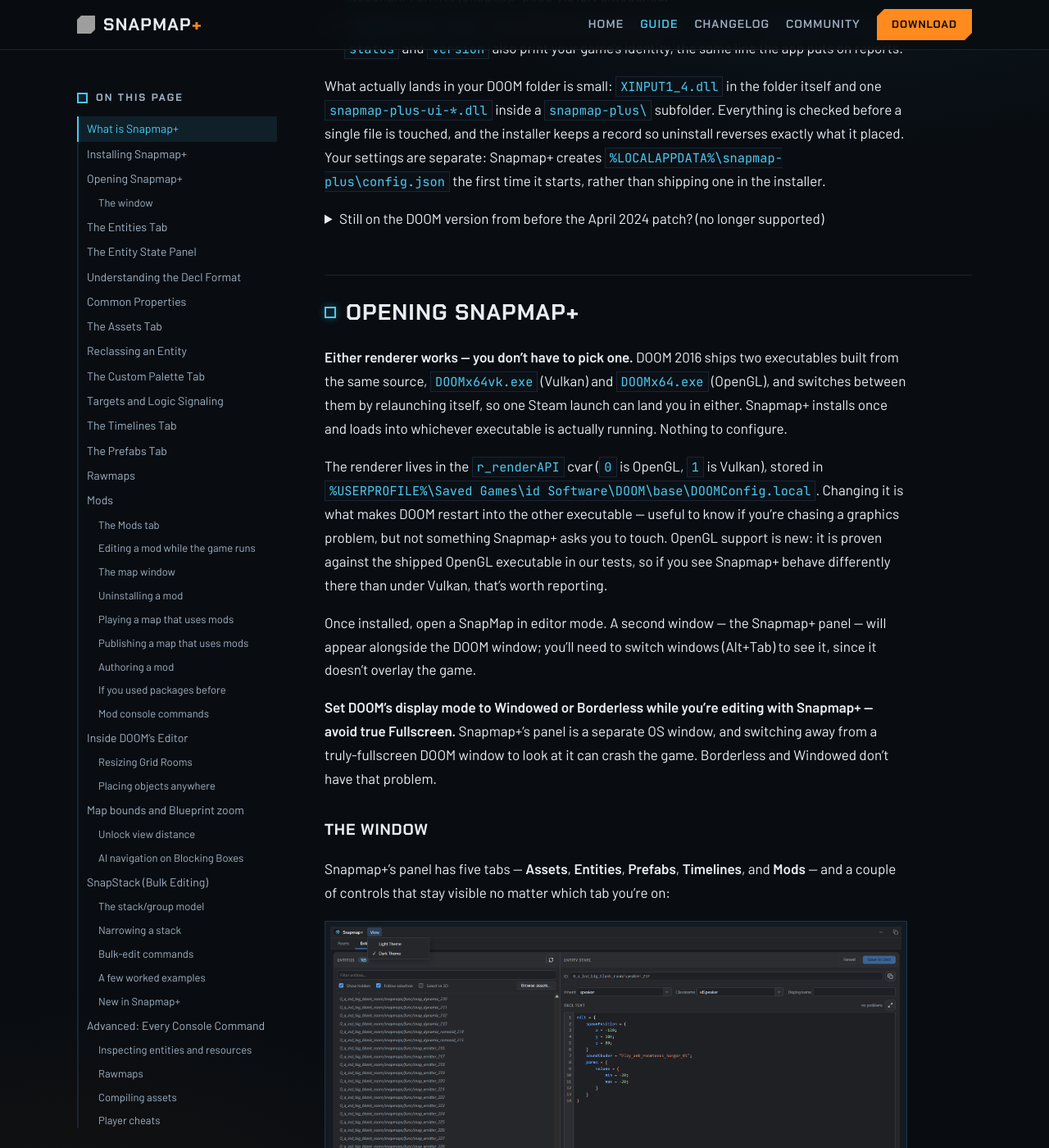
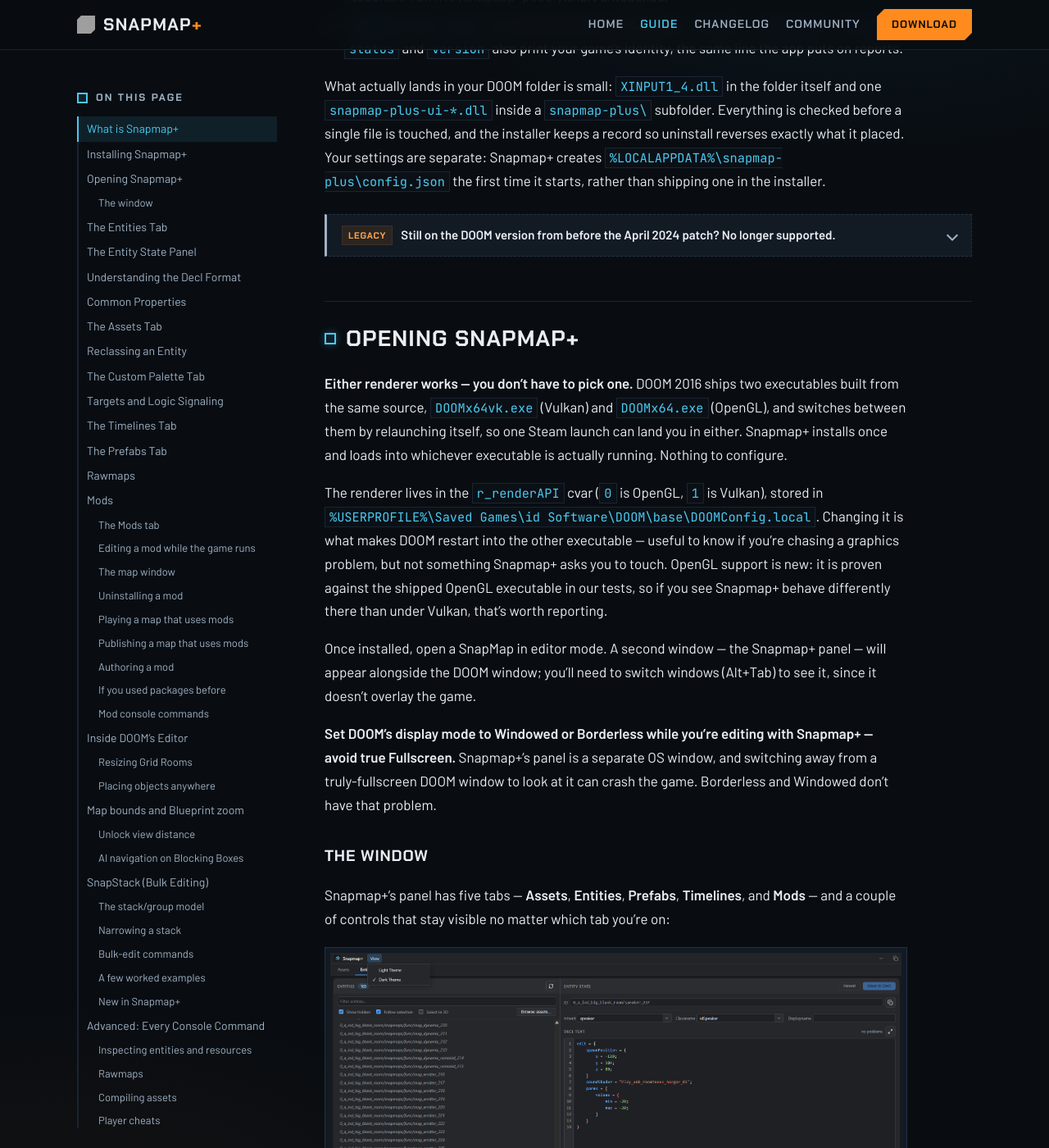
Before and after one commit to doom-snapmap/snapmap-web, a Jekyll site: the page built from site/snapmap-plus-guide.md, in a window 1280 px wide and 1400 px high, scrolled down 2239 px. Shown: the whole window at 82% size. Built offline with Jekyll 4.4.1, drawn with Linux system fonts in a browser that asks for light colours; grey boxes are pictures that could not be loaded.

Commit message:
Render and style the legacy install note
The collapsed note about the pre-April-2024 game was emitted as raw Markdown, so its code and emphasis showed as asterisks and backticks. It now renders as guide prose and reads as a disclaimer: a dashed, muted panel with a Legacy tag on its summary and a chevron that turns when opened.

```diff
--- a/site/assets/site.css
+++ b/site/assets/site.css
@@ -1653,6 +1653,63 @@
   color: var(--wire);
   overflow-wrap: anywhere; /* let long unbroken paths wrap instead of scrolling the page */
 }
+
+/* A collapsed legacy note: a disclaimer about the game version that is no longer
+   supported. Muted, dashed, with a tag on its summary; the content renders as
+   ordinary guide prose once opened. */
+.guide-doc details.legacy-note {
+  margin: 26px 0;
+  padding: 0 18px;
+  border: 1px dashed var(--line);
+  border-left: 3px solid var(--muted);
+  background: var(--panel);
+  color: var(--muted);
+  font-size: 15px;
+}
+.guide-doc details.legacy-note > summary {
+  list-style: none;
+  cursor: pointer;
+  display: flex;
+  align-items: center;
+  gap: 10px;
+  padding: 12px 0;
+  color: var(--ink);
+  font-weight: 600;
+}
+.guide-doc details.legacy-note > summary::-webkit-details-marker { display: none; }
+.guide-doc details.legacy-note > summary::after {
+  content: "";
+  margin-left: auto;
+  width: 8px;
+  height: 8px;
+  border-right: 2px solid var(--muted);
+  border-bottom: 2px solid var(--muted);
+  transform: rotate(45deg);
+  transition: transform 160ms ease;
+  flex: none;
+}
+.guide-doc details.legacy-note[open] > summary::after { transform: rotate(-135deg); }
+.guide-doc details.legacy-note[open] > summary {
+  border-bottom: 1px solid var(--line-soft);
+  margin-bottom: 10px;
+}
+.guide-doc details.legacy-note .legacy-tag {
+  font-family: var(--display);
+  font-size: 11px;
+  font-weight: 700;
+  letter-spacing: 0.08em;
+  text-transform: uppercase;
+  color: var(--argent-hi);
+  border: 1px solid var(--argent-faint);
+  background: var(--argent-faint);
+  padding: 2px 7px;
+  flex: none;
+}
+.guide-doc details.legacy-note p,
+.guide-doc details.legacy-note li { color: var(--muted); }
+.guide-doc details.legacy-note strong { color: var(--ink); }
+.guide-doc details.legacy-note code { overflow-wrap: anywhere; }
+.guide-doc details.legacy-note > :last-child { margin-bottom: 14px; }
 
 .guide-doc table {
   display: block;
--- a/site/snapmap-plus-guide.md
+++ b/site/snapmap-plus-guide.md
@@ -71,8 +71,8 @@
 are separate: Snapmap+ creates `%LOCALAPPDATA%\snapmap-plus\config.json` the first time it starts,
 rather than shipping one in the installer.
 
-<details>
-<summary>Still on the DOOM version from before the April 2024 patch? (no longer supported)</summary>
+<details class="legacy-note" markdown="1">
+<summary><span class="legacy-tag">Legacy</span> Still on the DOOM version from before the April 2024 patch? No longer supported.</summary>
 
 Earlier Snapmap+ releases needed DOOM downgraded to the Steam depot from before the April 2024 patch.
 That is no longer the case, and that version of the game is no longer supported: new Snapmap+ releases
@@ -92,7 +92,6 @@
 
 Multiplayer and co-op matchmaking with other players does not work on that depot, and Verify integrity
 in Steam pulls the game back to the current version.
-
 </details>
 
 ---
```
